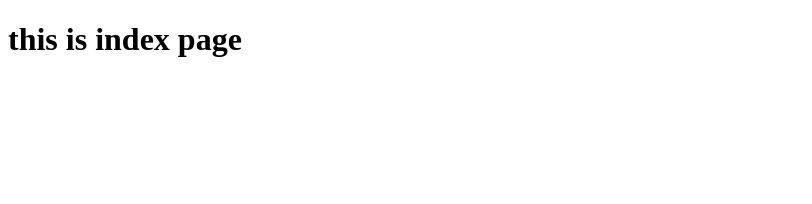
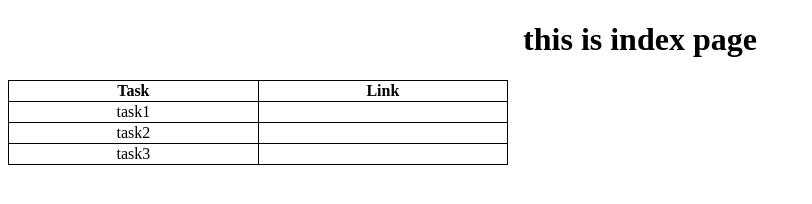
Before and after one commit to Narendra5677/merntask, a plain HTML site: page index.html in a window 1280 px wide. Shown: the whole page, without its empty margins (0-812 px from the left). Drawn offline with Linux system fonts and the light colour scheme.

Commit message:
Add files via upload

```diff
--- a/index.html
+++ b/index.html
@@ -4,8 +4,37 @@
     <meta charset="UTF-8">
     <meta name="viewport" content="width=device-width, initial-scale=1.0">
     <title>Document</title>
+    <style>
+        h1{
+            text-align: center;
+        }
+        table,tr,th,td{
+            border: 1px solid black;
+            border-collapse: collapse;
+            width: 500px;
+            text-align: center;
+        }
+    </style>
 </head>
 <body>
     <h1>this is index page</h1>
+    <table>
+        <tr>
+            <th>Task</th>
+            <th>Link</th>
+        </tr>
+        <tr>
+            <td>task1</td>
+            <a href="task1.html"></a>
+        </tr>
+        <tr>
+            <td>task2</td>
+            <a href="task2.html"></a>
+        </tr>
+        <tr>
+            <td>task3</td>
+            <a href="task3.html"></a>
+        </tr>
+    </table>
 </body>
 </html>
```
